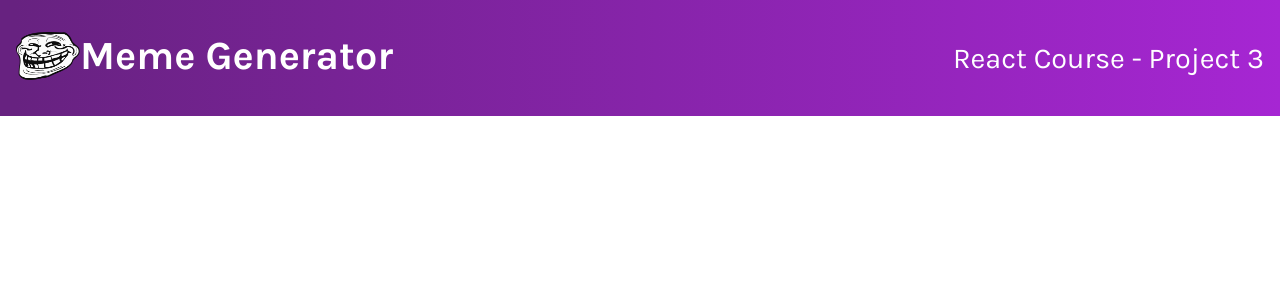
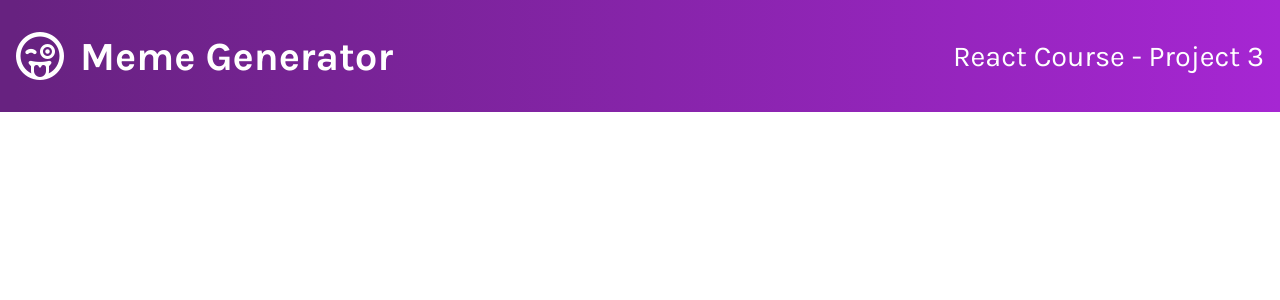
Before and after one commit to VioletViolaVi/Meme_Generator_Scrimba, a React (Create React App) app in the folder meme-generator/: page / in a window 1280 px wide. Shown: the top 300 px of the page. Built offline with nearby package versions, Linux system fonts and the light colour scheme.

Commit message:
Refactor styles and replace image with icon.

```diff
--- a/meme-generator/public/index.html
+++ b/meme-generator/public/index.html
@@ -9,6 +9,11 @@
       name="description"
       content="Web site created using create-react-app"
     />
+    <!-- font awesome -->
+    <script
+      src="https://kit.fontawesome.com/bfcbb8f6a3.js"
+      crossorigin="anonymous"
+    ></script>
     <!-- google fonts -->
     <link
       href="https://fonts.googleapis.com/css2?family=Karla:wght@400;500;700&display=swap"
--- a/meme-generator/src/App.css
+++ b/meme-generator/src/App.css
@@ -18,20 +18,20 @@ body {
   padding: 2rem 1rem;
 }
 
-.troll-container {
+.face-container {
   display: flex;
-  flex-direction: row;
+  align-items: center;
   justify-content: center;
-  align-items: stretch;
 }
 
-.header-img {
-  width: 3rem;
-  height: 2.5rem;
+.far.fa-grin-tongue-wink {
+  font-size: 2.5rem;
+  margin-right: 0.5rem;
 }
 
-.title {
+.main-title {
   font-size: 1.8rem;
+  margin-left: 0.5rem;
 }
 
 .react-course-container {
@@ -47,16 +47,15 @@ body {
     justify-content: space-between;
   }
 
-  .header-img {
-    width: 4rem;
-    height: 3rem;
+  .far.fa-grin-tongue-wink {
+    font-size: 3rem;
   }
 
-  .title {
+  .main-title {
     font-size: 2.5rem;
   }
 
-  .react-course-container p {
+  .sub-title {
     font-size: 1.8rem;
   }
 }
--- a/meme-generator/src/components/header/Header.js
+++ b/meme-generator/src/components/header/Header.js
@@ -1,17 +1,13 @@
-import troll from "../../images/troll-face.png";
-
 const Header = () => {
   return (
     <header className="header-container">
-      <div className="troll-container">
-        <figure>
-          <img src={troll} alt="A troll face." className="header-img" />
-        </figure>
-        <h1 className="title">Meme Generator</h1>
+      <div className="face-container">
+        <i class="far fa-grin-tongue-wink"></i>
+        <h1 className="main-title">Meme Generator</h1>
       </div>
 
       <div className="react-course-container">
-        <p>React Course - Project 3</p>
+        <p className="sub-title">React Course - Project 3</p>
       </div>
     </header>
   );
```
Also changed, not shown: meme-generator/src/images/troll-face.png (deleted).
